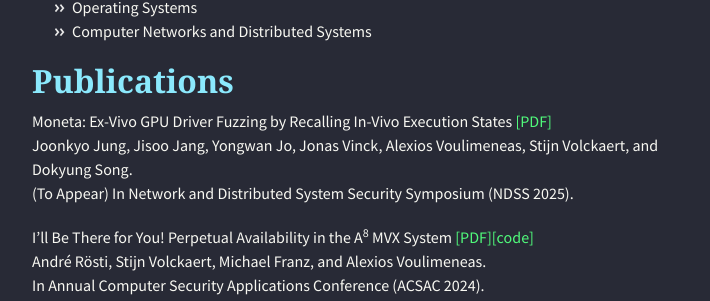
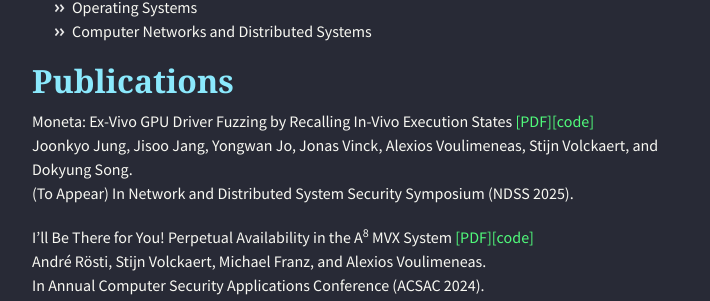
Before and after one commit to alexios-voulimeneas/alexios-voulimeneas.github.io, a Jekyll site: the page built from index.md, in a window 1280 px wide and 900 px high, scrolled down 1694 px. Shown: the part 149-450 px from the top of the window, without its empty margins (283-993 px from the left). Built offline with Jekyll 4.4.1, drawn with Linux system fonts in a browser that asks for light colours; nearby versions of some CDN libraries; the repository's description, which GitHub fills in, is left out.

Commit message:
Update index.md

```diff
--- a/index.md
+++ b/index.md
@@ -39,7 +39,7 @@
 
 ## [](#header-2)Publications
 
-Moneta: Ex-Vivo GPU Driver Fuzzing by Recalling In-Vivo Execution States [[PDF]](https://www.ndss-symposium.org/wp-content/uploads/2025-218-paper.pdf)
+Moneta: Ex-Vivo GPU Driver Fuzzing by Recalling In-Vivo Execution States [[PDF]](https://www.ndss-symposium.org/wp-content/uploads/2025-218-paper.pdf)[[code]](https://github.com/yonsei-sslab/moneta)
 Joonkyo Jung, Jisoo Jang, Yongwan Jo, Jonas Vinck, Alexios Voulimeneas, Stijn Volckaert, and Dokyung Song.
 (To Appear) In Network and Distributed System Security Symposium (NDSS 2025).
 
```
